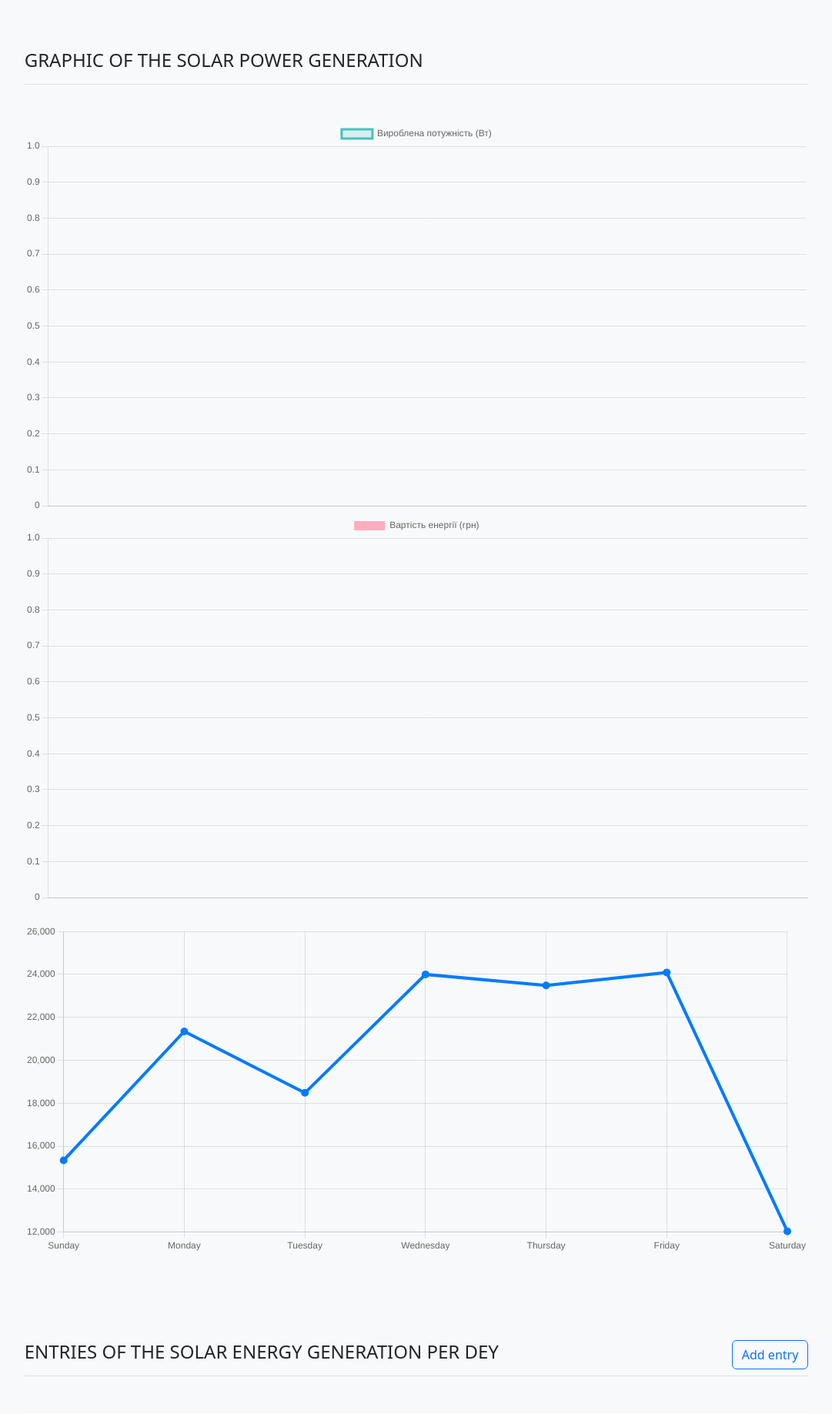
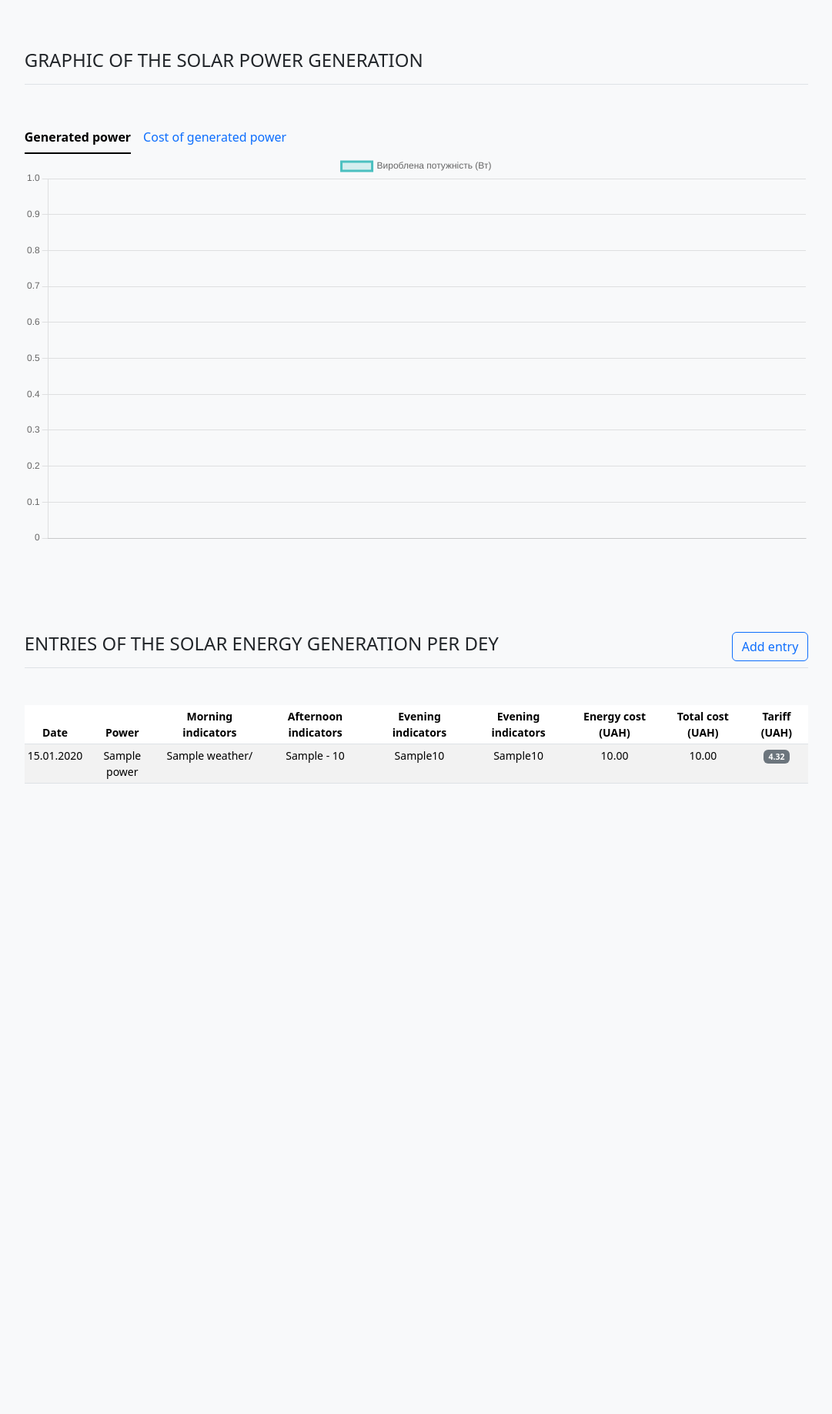
Before and after one commit to ychernyshev/Solar-Power-Calculator, a Django app: template calculator/templates/calculator/index.html in a window 1280 px wide. Shown: the part 158-1995 px from the top of the page at 77% size, without its empty margins (99-1180 px from the left). After the commit the page ends 1176 px from the top, so only its background shows below. Run offline with Django 3.2, Linux system fonts and the light colour scheme; the template is opened without the code that fills it: most values are stand-ins (such as "Sample title", 1, 10 or a date in 2020); some libraries are stand-ins or nearby versions.

Commit message:
Graphics and tabs
- Added the graphic with the values of generated power per day
- Added the graphic with the values of the cost of generated power per day
- Graphics are separated into tabs to show comfortably

```diff
--- a/calculator/templates/calculator/index.html
+++ b/calculator/templates/calculator/index.html
@@ -7,12 +7,42 @@
     <h4 class="text-uppercase">Graphic of the solar power generation</h4>
 </div>
 
-<canvas id="powerChart"></canvas>
-<canvas id="costChart"></canvas>
+<!-- Кнопки табів -->
+<ul class="nav nav-underline" id="myTab" role="tablist">
+    <li class="nav-item" role="presentation">
+        <button class="nav-link active" id="home-tab" data-bs-toggle="tab" data-bs-target="#home"
+                type="button" role="tab" aria-controls="home" aria-selected="true">
+            Generated power
+        </button>
+    </li>
+    <li class="nav-item" role="presentation">
+        <button class="nav-link" id="profile-tab" data-bs-toggle="tab" data-bs-target="#profile"
+                type="button" role="tab" aria-controls="profile" aria-selected="false">
+            Cost of generated power
+        </button>
+    </li>
+<!--    <li class="nav-item" role="presentation">-->
+<!--        <button class="nav-link" id="contact-tab" data-bs-toggle="tab" data-bs-target="#contact"-->
+<!--                type="button" role="tab" aria-controls="contact" aria-selected="false">-->
+<!--            <canvas class="my-4 w-100 mb-5" id="myChart" width="1507" height="636"-->
+<!--                    style="display: block; box-sizing: border-box; height: 636px; width: 1507px;"></canvas>-->
+<!--        </button>-->
+<!--    </li>-->
+</ul>
 
+<!-- Контент табів -->
+<div class="tab-content" id="myTabContent">
+    <div class="tab-pane fade show active" id="home" role="tabpanel" aria-labelledby="home-tab">
+        <canvas id="powerChart"></canvas>
+    </div>
+    <div class="tab-pane fade" id="profile" role="tabpanel" aria-labelledby="profile-tab">
+        <canvas id="costChart"></canvas>
+    </div>
+    <div class="tab-pane fade" id="contact" role="tabpanel" aria-labelledby="contact-tab">
+        Контент для Link
+    </div>
+</div>
 
-<canvas class="my-4 w-100 mb-5" id="myChart" width="1507" height="636"
-        style="display: block; box-sizing: border-box; height: 636px; width: 1507px;"></canvas>
 
 <div class="d-flex justify-content-between flex-wrap flex-md-nowrap align-items-center pt-3 pb-2 mb-3 border-bottom mt-5 mb-5">
     <h4 class="text-uppercase mt-5">Entries of the solar energy generation per dey</h4>
```
